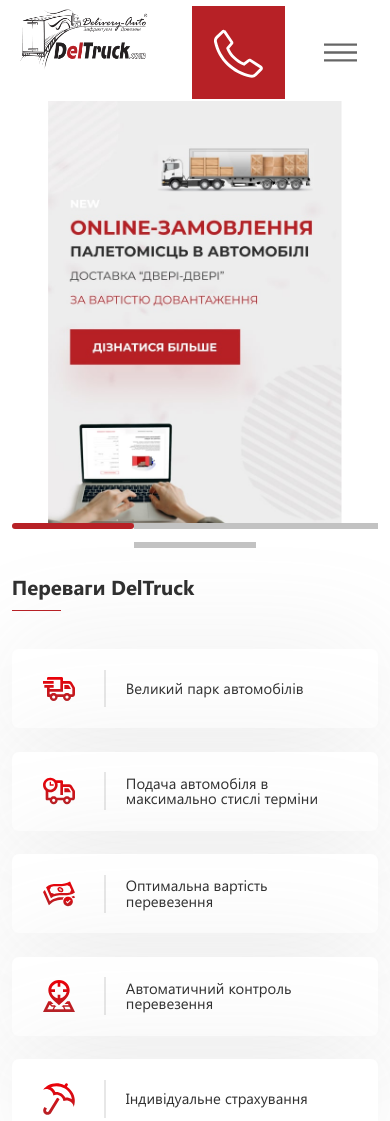
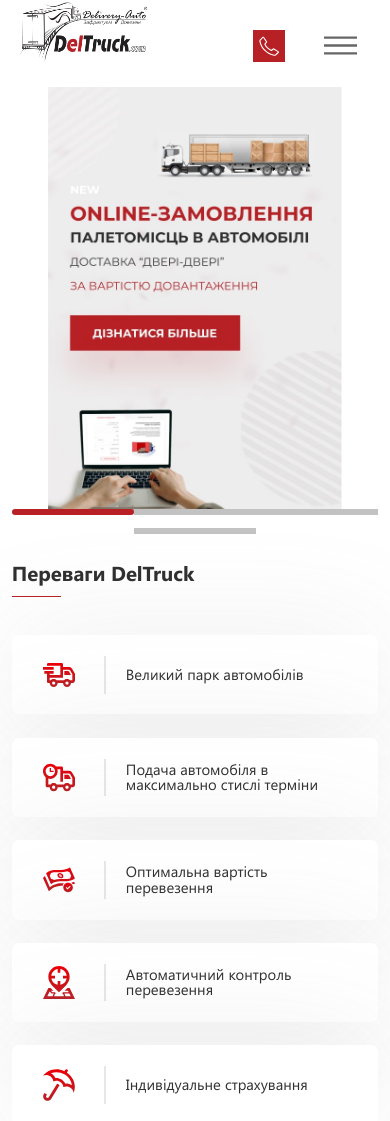
Before and after one commit to 666hesoyam/deltruck-test, a plain HTML site: page HTML/index.html in a window 390 px wide and 2444 px high. Shown: the top 1121 px of the page. Drawn offline with nearby package versions, Linux system fonts and the light colour scheme; files whose address does not match are found by name.

Commit message:
upd mob nav

```diff
--- a/HTML/sass/_media.scss
+++ b/HTML/sass/_media.scss
@@ -15,7 +15,7 @@
 
 }
 
-@media screen and (orientation: portrait) {
+@media screen and (orientation: portrait), screen and (orientation: landscape) {
   .desctop-hide--fl {
     display: flex;
   }
@@ -1143,6 +1143,15 @@
     margin-right: 10vw;
   }
 
+  .hot-line__icon {
+    width: 8.1963vw;
+    height: 8.1963vw;
+    img {
+        width: 5.037vw;
+        height: 5.037vw;
+    }
+  }
+
   // Mobile Navigation
 
   .mob-nav {
@@ -1221,8 +1230,8 @@
       width: 8.1963vw;
       height: 8.1963vw;
       & img {
-        width: 6.037vw;
-        height: 6.037vw;
+        width: 5.037vw;
+        height: 5.037vw;
       }
     }
   }
```
Also changed, not shown: HTML/css/main.css, HTML/css/main.min.css, 1 other file.
